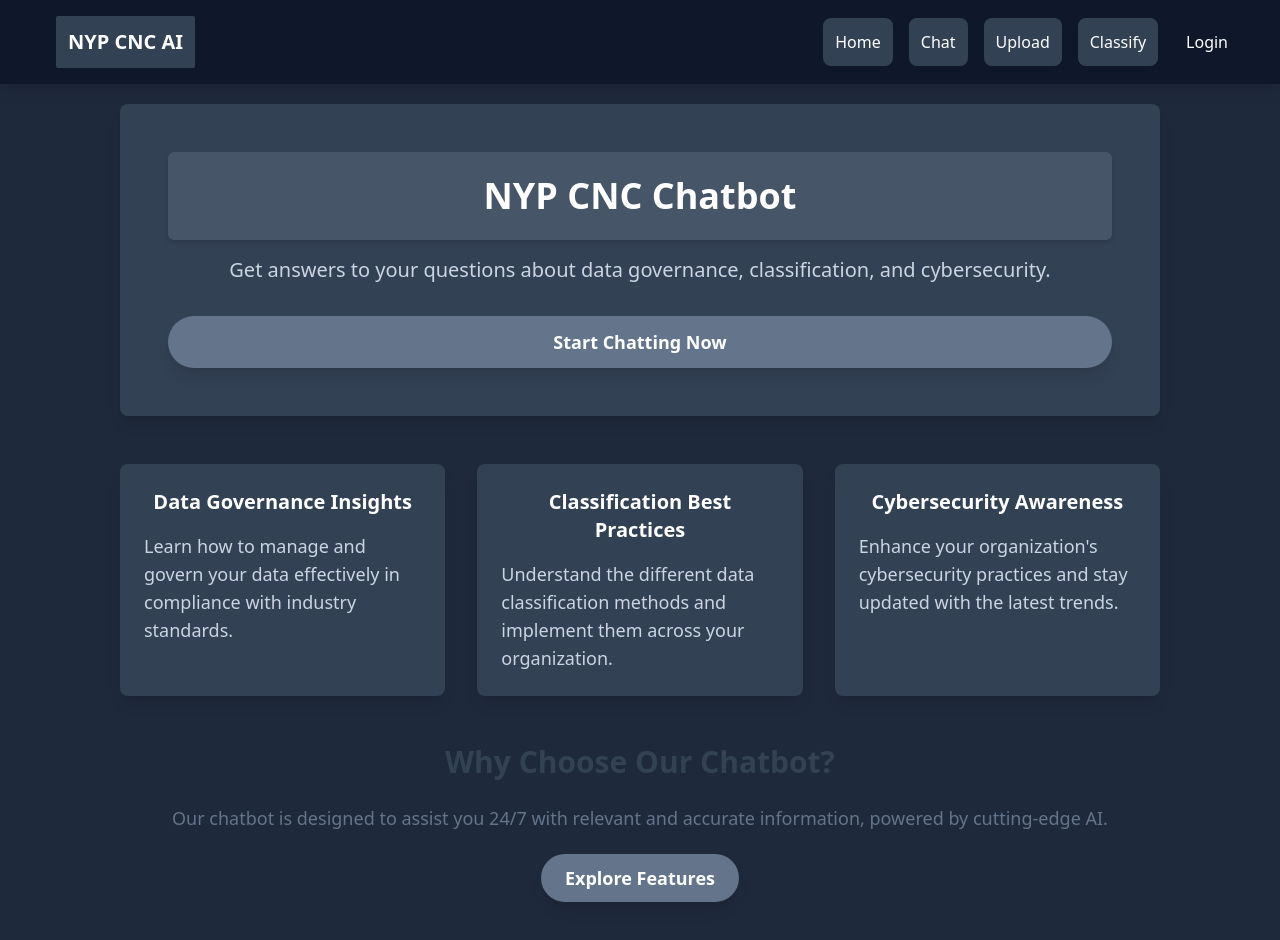
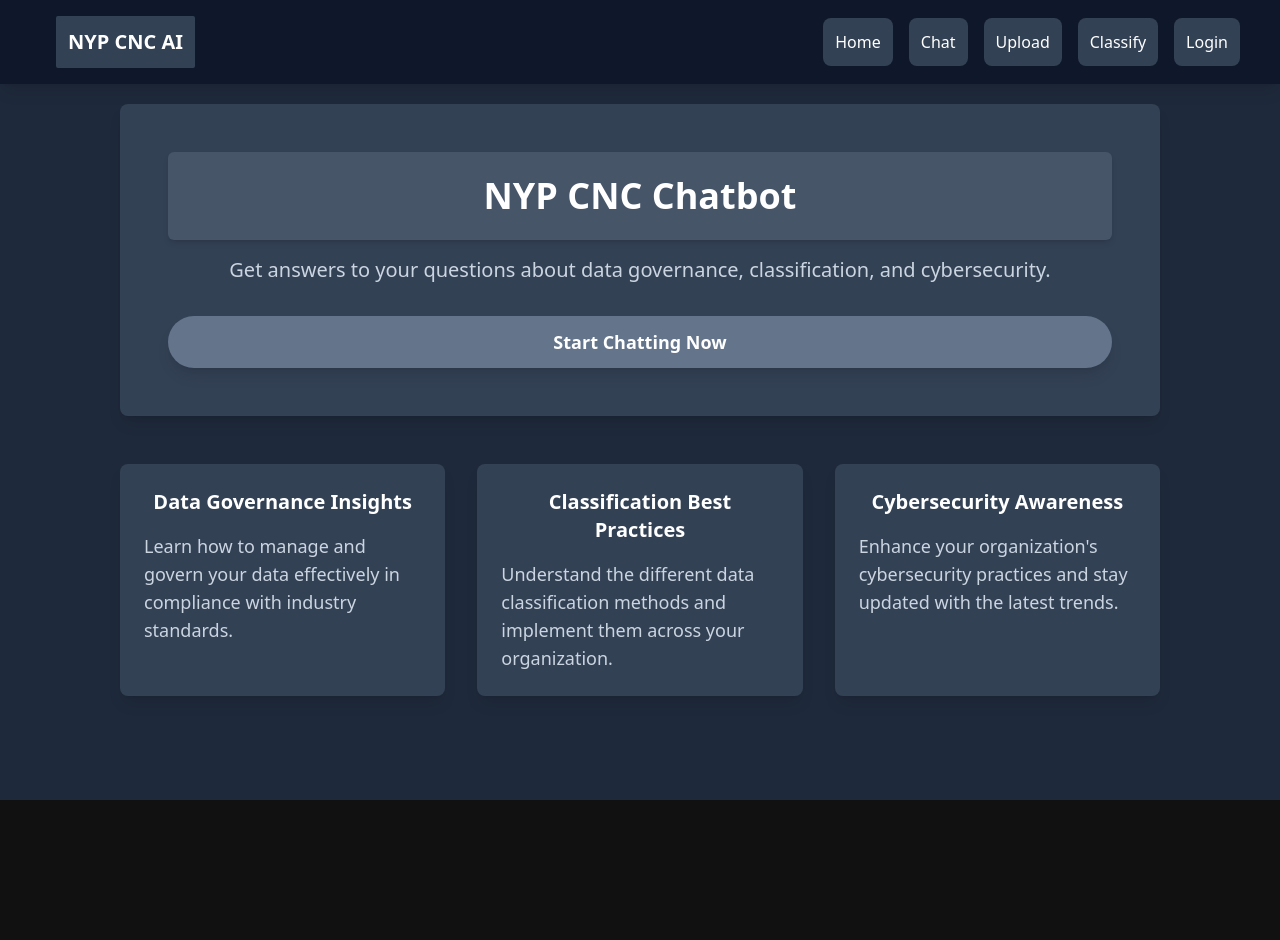
Before and after one commit to xioxet/fyp, a SvelteKit app in the folder frontend/: page / in a window 1280 px wide. Shown: the top 940 px of the page. After the commit the page ends 800 px from the top, so only its background shows below. Built offline with nearby package versions, Linux system fonts and the light colour scheme.

Commit message:
some stuff

```diff
--- a/frontend/src/components/Chat.svelte
+++ b/frontend/src/components/Chat.svelte
@@ -1,5 +1,6 @@
 <script>
-    import {onMount, afterUpdate} from 'svelte';
+    import { onMount, afterUpdate } from 'svelte';
+    import { fade, fly } from 'svelte/transition';
     import Message from "./Message.svelte";
     import { enhance } from '$app/forms';
     import UserInput from "./UserInput.svelte";
@@ -16,12 +17,12 @@
     afterUpdate(() => scrollToBottom());
 
     // i know this is a mess but there's something very fucky going on with how the messages render in
-    // because i have to re-render them in and therefore i have to suppress it frmo scrolling to bottom
+    // because i have to re-render them in and therefore i have to suppress it from scrolling to bottom
     // when i don't want it to
     // #trusttheprocess
-    const scrollToBottom = async(node=chat) => {
+    const scrollToBottom = async(node = chat) => {
         if (waitingformessage || initialmount) {
-            node.scroll({top: node.scrollHeight, behavior: 'auto'})
+            node.scroll({ top: node.scrollHeight, behavior: 'auto' });
             if (initialmount) {
                 initialmount = false;
             }
@@ -29,19 +30,22 @@
     }
 
     console.log(messageinput);
-
 </script>
 
 {#if initialmount}
     <Loading></Loading>
 {/if}
-<div class="relative mx-auto p-5 flex flex-col max-h-[90vh] flex-1"
-     class:opacity-0={initialmount}>
-    <div class="justify-end overflow-y-auto"
-    bind:this={chat}>
+
+<div
+    class="relative mx-auto p-5 flex flex-col max-h-[90vh] flex-1"
+    class:opacity-0={initialmount}
+>
+    <div class="justify-end overflow-y-auto" bind:this={chat} in:fade={{ duration: 250 }}>
         {#each messages as message}
             <Message
-        messageText={message.messagecontent} fromUser={message.fromuser} loading={false}>
+                messageText={message.messagecontent}
+                fromUser={message.fromuser}
+                loading={false}>
             </Message>
         {/each}
 
@@ -50,25 +54,41 @@
             <Message messageText={"Loading..."} fromUser={false} loading={true}></Message>
         {/if}
     </div>
-    <!--userinput-->
+    <!-- User input -->
     <div class="h-[10h] mt-auto">
-        <form use:enhance={({formData}) => {
+        <form
+            use:enhance={({ formData }) => {
                 waitingformessage = true;
                 tempmessagetext = formData.get('message');
                 messageinput.value = "";
                 return async ({ update }) => {
-                update().then(function() {
+                    update().then(function () {
                         scrollToBottom();
                         waitingformessage = false;
-                })
-            }
-        }} action="" method="POST" class="relative mt-5">
-        <input bind:this={messageinput} autofocus name=message class="w-full h-10 rounded-lg bg-slate-100 text-slate-700 px-3" placeholder="Ask something here...">
-        <button disabled={waitingformessage} type="submit" class="absolute end-2 text-xl text-slate-800 hover:text-orange-300">▶</button>
+                    });
+                };
+            }}
+            action=""
+            method="POST"
+            class="relative mt-5"
+        >
+            <input
+                bind:this={messageinput}
+                autofocus
+                name="message"
+                class="w-full h-10 rounded-lg bg-slate-100 text-slate-700 px-3"
+                placeholder="Ask something here..."
+            />
+            <button
+                disabled={waitingformessage}
+                type="submit"
+                class="absolute end-2 text-xl text-slate-800 hover:text-orange-300"
+            >
+                ▶
+            </button>
         </form>
     </div>
 </div>
-
 
 <style>
     button {
--- a/frontend/src/components/Header.svelte
+++ b/frontend/src/components/Header.svelte
@@ -26,25 +26,23 @@
                 NYP CNC AI
             </div>
             {#if loggedIn}
-            <div class="text-white rounded-sm p-3 text-sm sm:text-base">
-                {username ? `Welcome, ${username}!` : 'Welcome!'}
-            </div>
+                <div class="hidden sm:block text-white rounded-sm ml-5 p-3 text-sm sm:text-base">
+                    {username ? `Welcome, ${username}!` : 'Welcome!'}
+                </div>
             {/if}
         </div>
 
 
-        <!-- Desktop Menu -->
         <div class="hidden lg:flex items-center space-x-4">
             <a class="hover:bg-orange-500 text-white bg-slate-700 rounded-lg p-3 duration-300m" href="/">Home</a>
             <a class="hover:bg-orange-500 text-white bg-slate-700 rounded-lg p-3 duration-300m" href="/chat">Chat</a>
             <a class="hover:bg-orange-500 text-white bg-slate-700 rounded-lg p-3 duration-300m" href="/upload">Upload</a>
             <a class="hover:bg-orange-500 text-white bg-slate-700 rounded-lg p-3 duration-300m" href="/classify">Classify</a>
             {#if !loggedIn}
-            <a class="hover:bg-orange-500 text-white rounded-sm p-3" href="/login">Login</a>
+            <a class="hover:bg-orange-500 text-white bg-slate-700 rounded-lg p-3 duration-300m" href="/login">Login</a>
             {/if}
         </div>
 
-        <!-- Mobile Menu Toggle Button -->
         <div class="lg:hidden flex items-center">
             <button aria-label="Toggle Menu" on:click={() => mobile = !mobile} class="text-white transition-all duration-300">
                 <svg xmlns="http://www.w3.org/2000/svg" fill="none" viewBox="0 0 24 24" stroke="currentColor" class="h-6 w-6">
@@ -54,7 +52,6 @@
         </div>
     </div>
 
-    <!-- Mobile Menu -->
     <div class={`lg:hidden ${mobile ? 'block' : 'hidden'} bg-slate-900 text-white p-4 absolute top-0 left-0 w-full h-screen z-10 transform transition-all ease-in-out duration-300`}>
         <div class="flex items-center justify-between">
             <div class="rounded-sm bg-slate-700 p-3 m-2 font-bold text-lg text-white">
--- a/frontend/src/components/Home.svelte
+++ b/frontend/src/components/Home.svelte
@@ -16,9 +16,7 @@
     </div>
 
 
-    <!-- Features List Section -->
     <div class="grid grid-cols-1 sm:grid-cols-2 lg:grid-cols-3 gap-8 mb-12">
-        <!-- Feature 1 -->
         <div class="bg-slate-700 text-white p-6 rounded-lg shadow-lg transform hover:scale-105 transition duration-300 ease-in-out opacity-0 animate-fade-in">
             <h2 class="text-lg sm:text-xl font-semibold text-center mb-4">Data Governance Insights</h2>
             <p class="text-slate-300 text-base sm:text-lg">
@@ -26,7 +24,6 @@
             </p>
         </div>
 
-        <!-- Feature 2 -->
         <div class="bg-slate-700 text-white p-6 rounded-lg shadow-lg transform hover:scale-105 transition duration-300 ease-in-out opacity-0 animate-fade-in animation-delay-200">
             <h2 class="text-lg sm:text-xl font-semibold text-center mb-4">Classification Best Practices</h2>
             <p class="text-slate-300 text-base sm:text-lg">
@@ -34,25 +31,11 @@
             </p>
         </div>
 
-        <!-- Feature 3 -->
         <div class="bg-slate-700 text-white p-6 rounded-lg shadow-lg transform hover:scale-105 transition duration-300 ease-in-out opacity-0 animate-fade-in animation-delay-400">
             <h2 class="text-lg sm:text-xl font-semibold text-center mb-4">Cybersecurity Awareness</h2>
             <p class="text-slate-300 text-base sm:text-lg">
                 Enhance your organization's cybersecurity practices and stay updated with the latest trends.
             </p>
-        </div>
-    </div>
-
-    <!-- Scroll Animation Section -->
-    <div class="text-center mb-12 opacity-0 animate-fade-in animation-delay-600">
-        <h2 class="text-2xl sm:text-3xl font-extrabold text-slate-700 mb-6">Why Choose Our Chatbot?</h2>
-        <p class="text-base sm:text-lg text-slate-500">
-            Our chatbot is designed to assist you 24/7 with relevant and accurate information, powered by cutting-edge AI.
-        </p>
-        <div class="mt-8">
-            <a href="/features" class="px-6 py-3 bg-slate-500 hover:bg-orange-600 text-lg font-semibold rounded-full shadow-lg transform hover:scale-110 transition duration-300 ease-in-out">
-                Explore Features
-            </a>
         </div>
     </div>
 </div>
--- a/frontend/src/components/Message.svelte
+++ b/frontend/src/components/Message.svelte
@@ -1,3 +1,8 @@
+<script>
+    let {messageText, fromUser, loading} = $props();
+    import { fade } from 'svelte/transition';
+</script>
+
 <div class="w-auto block">
     <div class="message w-fit z-5 min-w-10 bg-orange-500 px-5 py-3 my-2 rounded text-sm md:text-lg"
     class:ml-auto={fromUser}
@@ -11,10 +16,6 @@
     </div>
 </div>
 
-<script>
-    let {messageText, fromUser, loading} = $props();
-</script>
-
 <style>
     .message {
         position: relative;
--- a/frontend/src/routes/classify/+page.svelte
+++ b/frontend/src/routes/classify/+page.svelte
@@ -42,7 +42,6 @@
             {/if}
         </div>
 
-        <!-- File Upload Section -->
         <div class="flex items-center justify-center w-full">
             <label for="file" class="flex flex-col items-center justify-center w-full h-48 md:h-64 border-2 border-gray-300 border-dashed rounded-lg cursor-pointer bg-gray-50 dark:hover:bg-gray-800 dark:bg-gray-700 hover:bg-gray-100 dark:border-gray-600 dark:hover:border-gray-500 dark:hover:bg-gray-600 opacity-0 animate-fade-in animation-delay-600">
                 <div class="flex flex-col items-center justify-center pt-5 pb-6">
@@ -57,16 +56,15 @@
                     {submitted_filename ? `File uploaded: ${submitted_filename.split(/(\\|\/)/g).pop()}` : `No file uploaded!`}
                 </div>
             </label>
-        </div>
+    </div>
 
-        <!-- Submit Button -->
+
         <div class="flex mt-5">
             <button type="submit" class="w-2/5 px-6 py-3 bg-slate-500 text-white text-lg font-semibold rounded-full shadow-md hover:bg-orange-600 transform hover:scale-105 transition duration-300 ease-in-out opacity-0 animate-fade-in animation-delay-800">Classify</button>
         </div>
     </form>
 </div>
 
-<!-- Scroll Animation Keyframes -->
 <style>
     @keyframes fade-in {
         0% {
```
Lines whose indentation alone changed are shown as unchanged.
